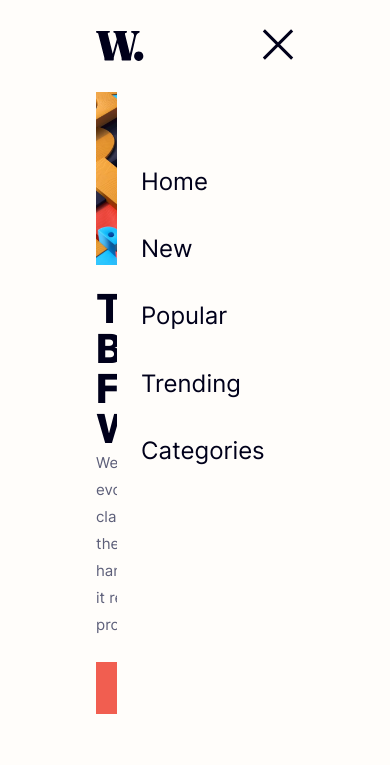
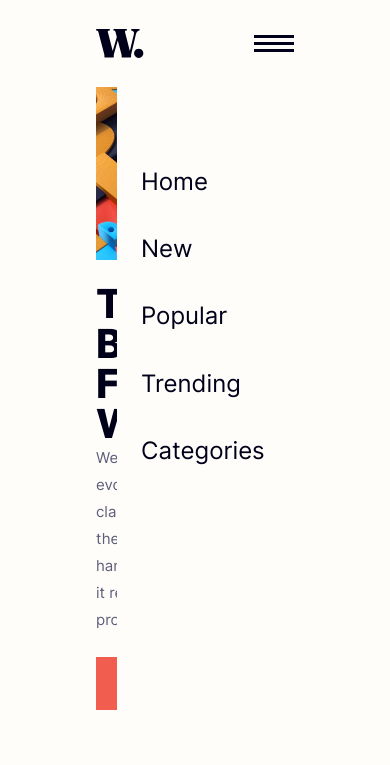
Before and after one commit to melodevv/News-Homepage, a website: page public/index.html in a window 390 px wide. Both pictures are taken after a click on the button 274 px from the left and 43 px from the top of the page. Shown: the top 765 px of the page. Drawn offline with Linux system fonts and the light colour scheme; files whose address does not match are found by name.

Commit message:
First Commit

```diff
--- a/public/index.html
+++ b/public/index.html
@@ -3,27 +3,16 @@
 	<head>
 		<meta charset="UTF-8" />
 		<meta name="viewport" content="width=device-width, initial-scale=1.0" />
-		<!-- displays site properly based on user's device -->
-
+		<title>Frontend Mentor | News homepage</title>
+		<!-- IMPORT FAVICON -->
 		<link
 			rel="icon"
 			type="image/png"
 			sizes="32x32"
 			href="./assets/images/favicon-32x32.png"
 		/>
+		<!-- IMPORT STYLESHEET -->
 		<link rel="stylesheet" href="./css/style.css" />
-		<title>Frontend Mentor | News homepage</title>
-
-		<!-- Feel free to remove these styles or customise in your own stylesheet 👍 -->
-		<!-- <style>
-			.attribution {
-				font-size: 11px;
-				text-align: center;
-			}
-			.attribution a {
-				color: hsl(228, 45%, 44%);
-			}
-		</style> -->
 	</head>
 	<body>
 		<nav class="nav-container container">
--- a/public/js/main.js
+++ b/public/js/main.js
@@ -1,8 +1,15 @@
 // Variable declarations
-const hamburgerOpen = document.getElementById("hamburger");
+const hamburgerOpen = document.getElementById("menu-open");
+const hamburgerClose = document.getElementById("menu-close");
 const menu = document.getElementById("menu");
+const nav = document.querySelectorAll(".nav-links");
 
 hamburgerOpen.onclick = function () {
-	this.classList.toggle("open-hamburger");
-	menu.classList.toggle("open-menu");
+	this.classList.add("open-hamburger");
+	menu.classList.add("open-menu");
 };
+
+hamburgerClose.onclick = function () {
+	hamburgerOpen.classList.remove("open-hamburger");
+	menu.classList.remove("open-menu");
+};
```
Also changed, not shown: README.md, screenshot.png (added), 1 other file.
